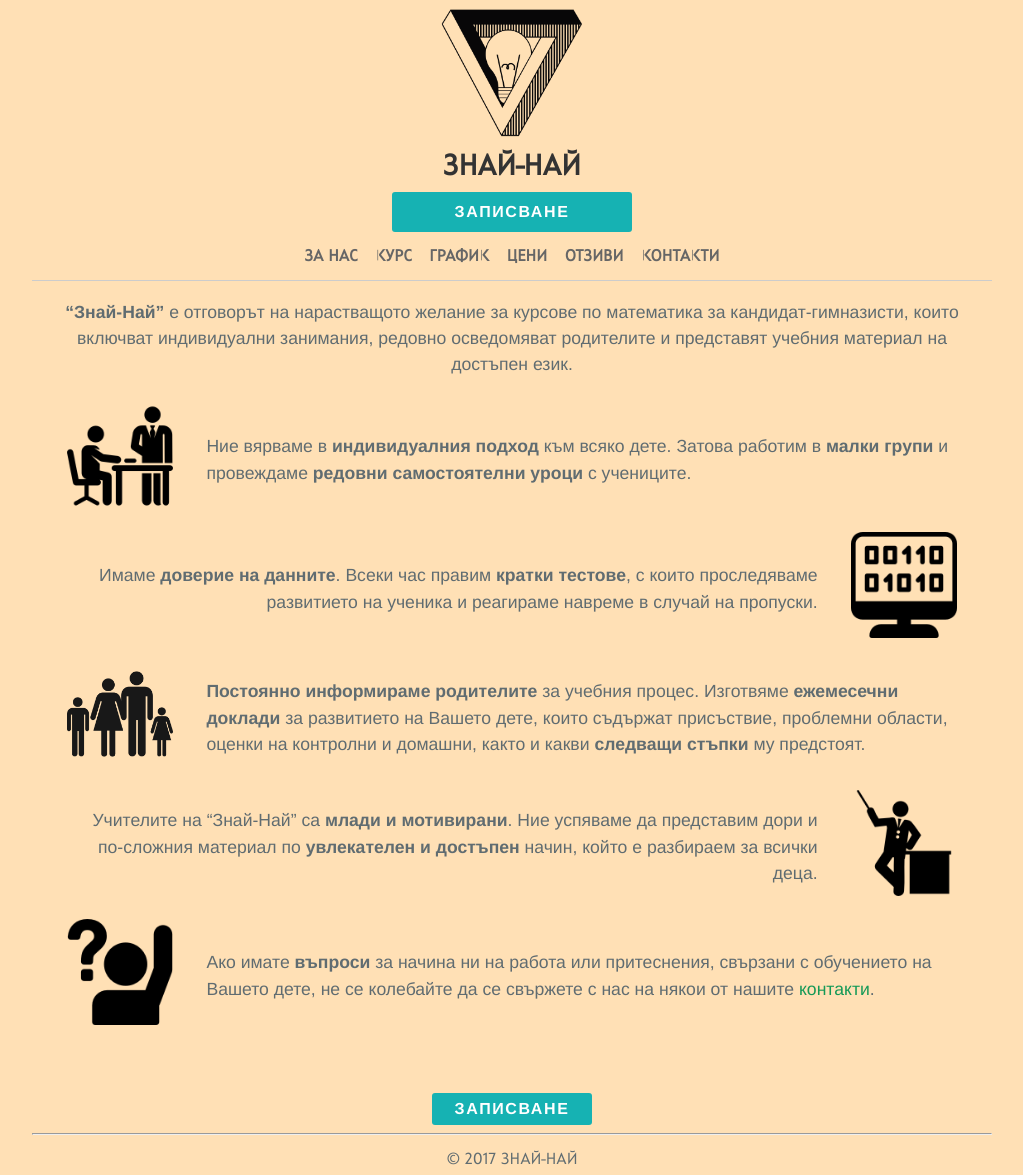
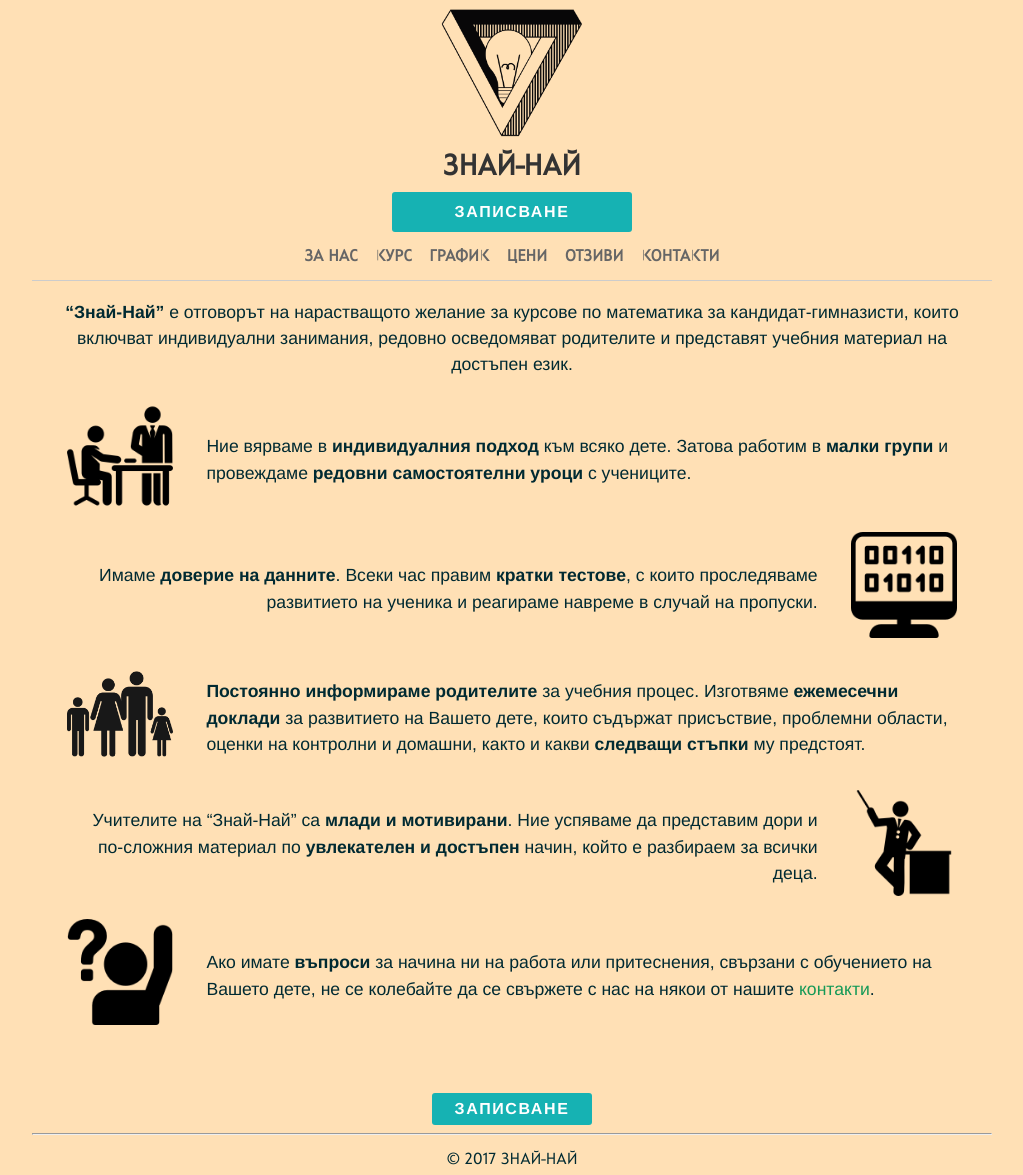
Before and after one commit to znainai/znainai.github.io, a Jekyll site: the page built from index.md, in a window 1280 px wide. Shown: the whole page, without its empty margins (128-1151 px from the left). Built offline with Jekyll 4.4.1, drawn with Linux system fonts in a browser that asks for light colours.

Commit message:
Update variables.scss

```diff
--- a/_sass/variables.scss
+++ b/_sass/variables.scss
@@ -8,7 +8,7 @@ $header-bg-color: #C5D860 !default;
 
 // Text
 $section-headings-color: #159957 !default;
-$body-text-color: #606c71 !default;
+$body-text-color: #002A32 !default;
 $body-link-color: #159957 !default;
 $blockquote-text-color: #819198 !default;
 
```
